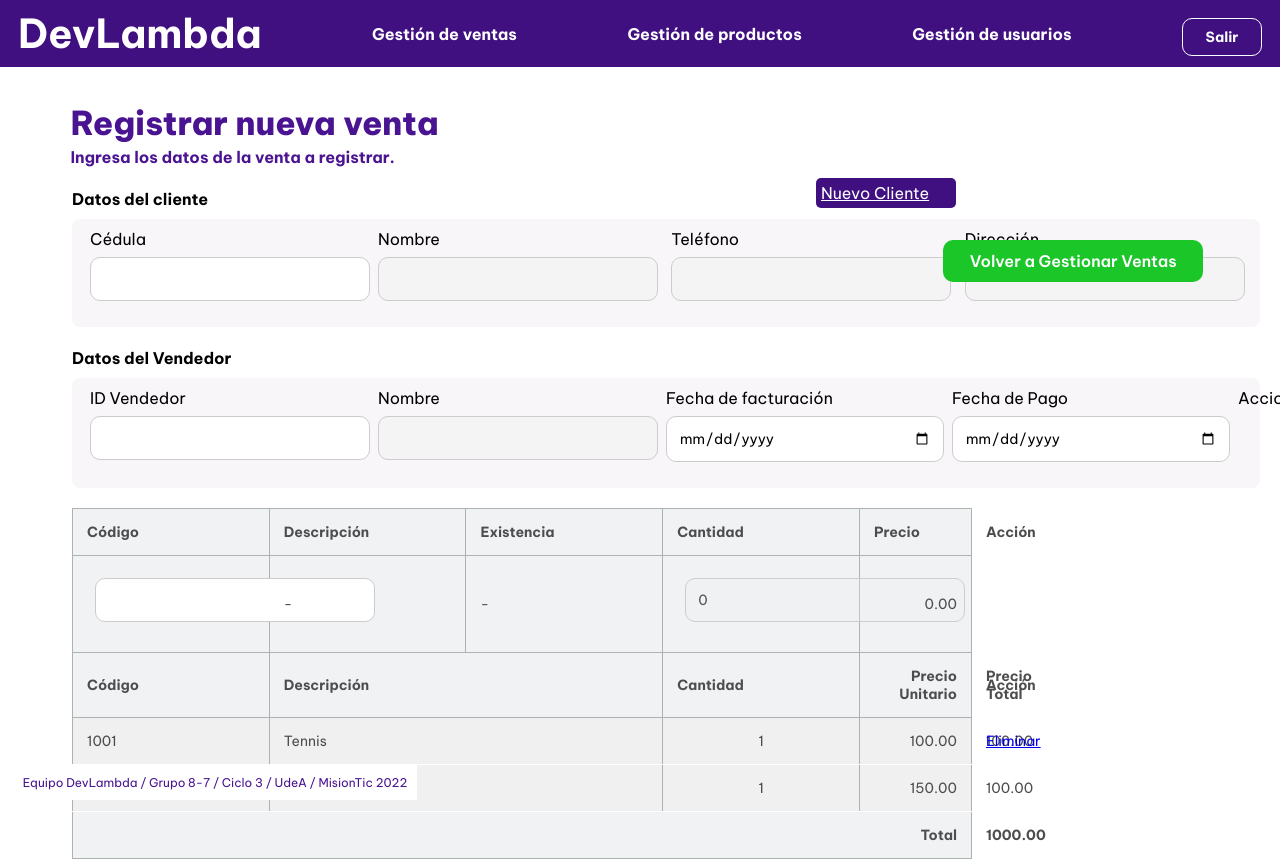
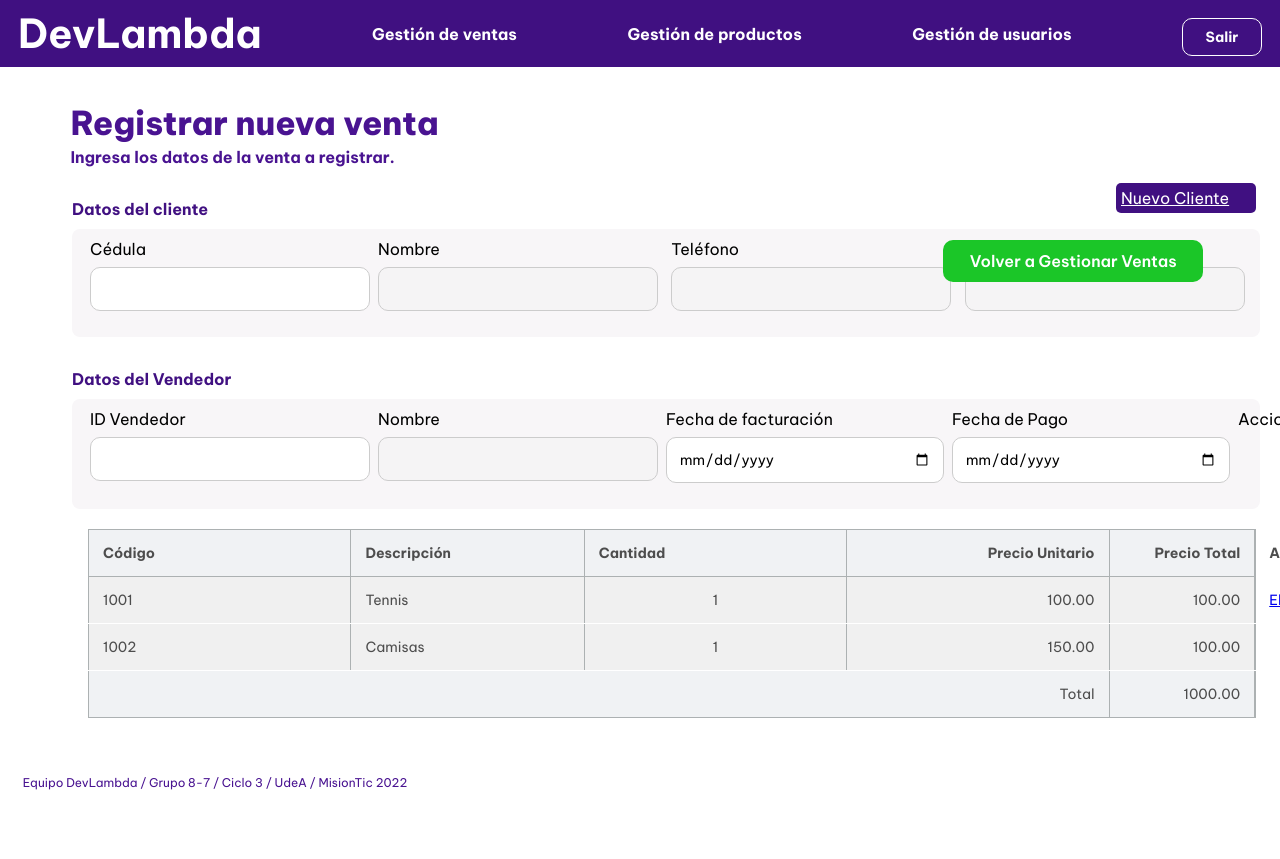
Before and after one commit to DevLambda/front-heroku, a React (Create React App) app: page /Ventas in a window 1280 px wide. Both pictures are taken after a click on the button "Registrar Venta". Shown: the top 859 px of the page. After the commit the page ends 800 px from the top, so only its background shows below. Built offline with nearby package versions, Linux system fonts and the light colour scheme.

Commit message:
Continuación ajuste css html interfaz registro ventas, pendiente ajuste tabla de registro de productos a vender

```diff
--- a/src/pages/Ventas.jsx
+++ b/src/pages/Ventas.jsx
@@ -249,17 +249,17 @@ const RegistrarVentas = ({ setMostrarTablaVentas, listaVentas, setVentas }) => {
                   </div>
               </div>
 
-              <table border="1"className="tbl_venta">
+              <table border="1"id="tbl_venta">
                   <thead>
-                      <tr>
+                      {/* <tr>
                           <th width="100px">Código</th>
                           <th width="150px">Descripción</th>
                           <th width="150px">Existencia</th>
                           <th width="100px">Cantidad</th>
                           <th class="150px">Precio</th>
                           <th class="150px"> Acción</th>
-                      </tr>
-
+                      </tr> */}
+{/*
                       <tr>
                           <td><input id="input_ventas" type="text" name="txt_cod_producto"/></td>
                           <td id="txt_descripcion">-</td>
@@ -267,7 +267,7 @@ const RegistrarVentas = ({ setMostrarTablaVentas, listaVentas, setVentas }) => {
                           <td><input id="input_ventas" type="text" name="txt_cant_producto" value="0" min="1" disabled/></td>
                           <td id="txt_precio" className="textright">0.00</td>
                           <td><a href="#" className="link_add" id="add_product_venta"><i className="fas fa-plus"></i></a></td>
-                      </tr>
+                      </tr> */}
                       <tr>
                           <th>Código</th>
                           <th colspan="2">Descripción</th>
@@ -305,6 +305,7 @@ const RegistrarVentas = ({ setMostrarTablaVentas, listaVentas, setVentas }) => {
                       </tr>
                   </tfoot>
               </table>
+
             </section>
         <Footer/>
     </div>
--- a/src/styles/App.css
+++ b/src/styles/App.css
@@ -484,8 +484,8 @@ background-color: #ff790a;
   }
 
   .datos_cliente, .datos_venta, .title_page, .tbl_venta{
-	width: 100%;
-	max-width: 900px;
+	/* width: 100%;
+	max-width: 900px; */
 	margin: auto;
 	margin-bottom: 20px;
 }
@@ -513,6 +513,7 @@ background-color: #ff790a;
     resize: vertical;
     margin-left: 8px;
 }
+
 .btn_new{
 	border: 1px solid #FFFFFF;
 	color: #FFFFFF;
@@ -563,9 +564,14 @@ background-color: #ff790a;
 #label{
  margin-left: 8px;
 }
+
  h4{
      margin-bottom: auto;
+     color:#401081;
+     font-size:16px;
+     margin-top: 2em;
  }
+
 .action_cliente{
 	display: -webkit-flex;
 	display: -moz-flex;
@@ -622,10 +628,9 @@ background-color: #ff790a;
 	display: none;
 }
 
-.tbl_venta{
-	max-width: 900px;
-	margin: auto;
-
+#tbl_venta{
+	width: 73em;
+	margin: 1em;
 }
 .tbl_venta tfoot td{
 	font-weight: bold;
```
